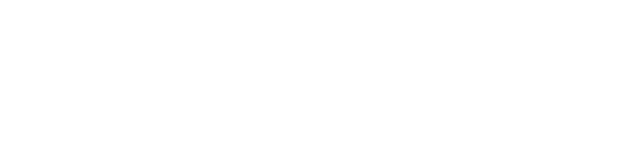
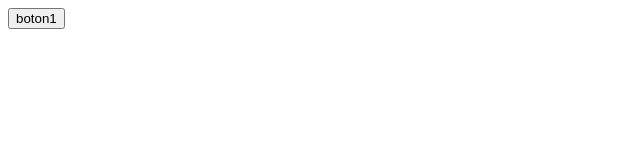
Before and after one commit to CesarLandaverde/Prueba-de-4-con-el-Profe, a plain HTML site: page index.html in a window 1280 px wide. Shown: the whole page, without its empty margins (0-640 px from the left). Drawn offline with Linux system fonts and the light colour scheme.

Commit message:
agregue boton

```diff
--- a/index.html
+++ b/index.html
@@ -6,6 +6,6 @@
     <title>Document</title>
 </head>
 <body>
-
+    <button>boton1</button>
 </body>
 </html>
```
